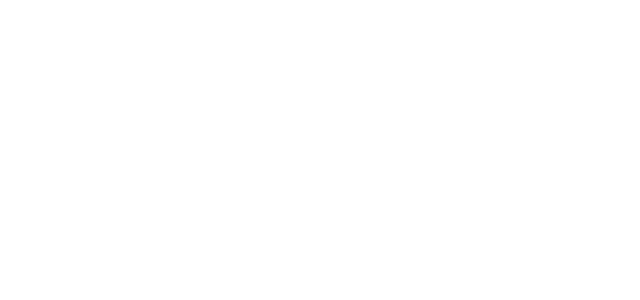
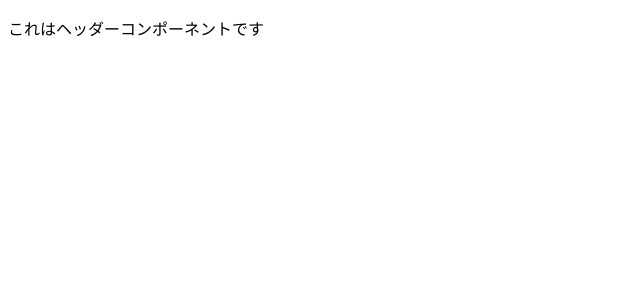
Before and after one commit to KazumaEnomoto/TaxCalculate-vue2, a Vue app: page / in a window 1280 px wide. Shown: the top 300 px of the page, without its empty margins (0-640 px from the left). Built offline with nearby package versions, Linux system fonts and the light colour scheme.

Commit message:
HeaderHomeコンポーネントの作成

```diff
--- a/src/App.vue
+++ b/src/App.vue
@@ -1,15 +1,18 @@
 <template>
   <div id="app">
+    <HeaderHome></HeaderHome>
     <CalculateTax></CalculateTax>
   </div>
 </template>
 
 <script>
+import HeaderHome from './components/HeaderHome.vue'
 import CalculateTax from './components/CalculateTax.vue'
 
 export default {
   name: 'App',
   components: {
+    HeaderHome,
     CalculateTax
   }
 }
--- /dev/null
+++ b/src/components/HeaderHome.vue
@@ -0,0 +1,5 @@
+<template>
+    <div>
+        <p>これはヘッダーコンポーネントです</p>
+    </div>
+</template>
```
